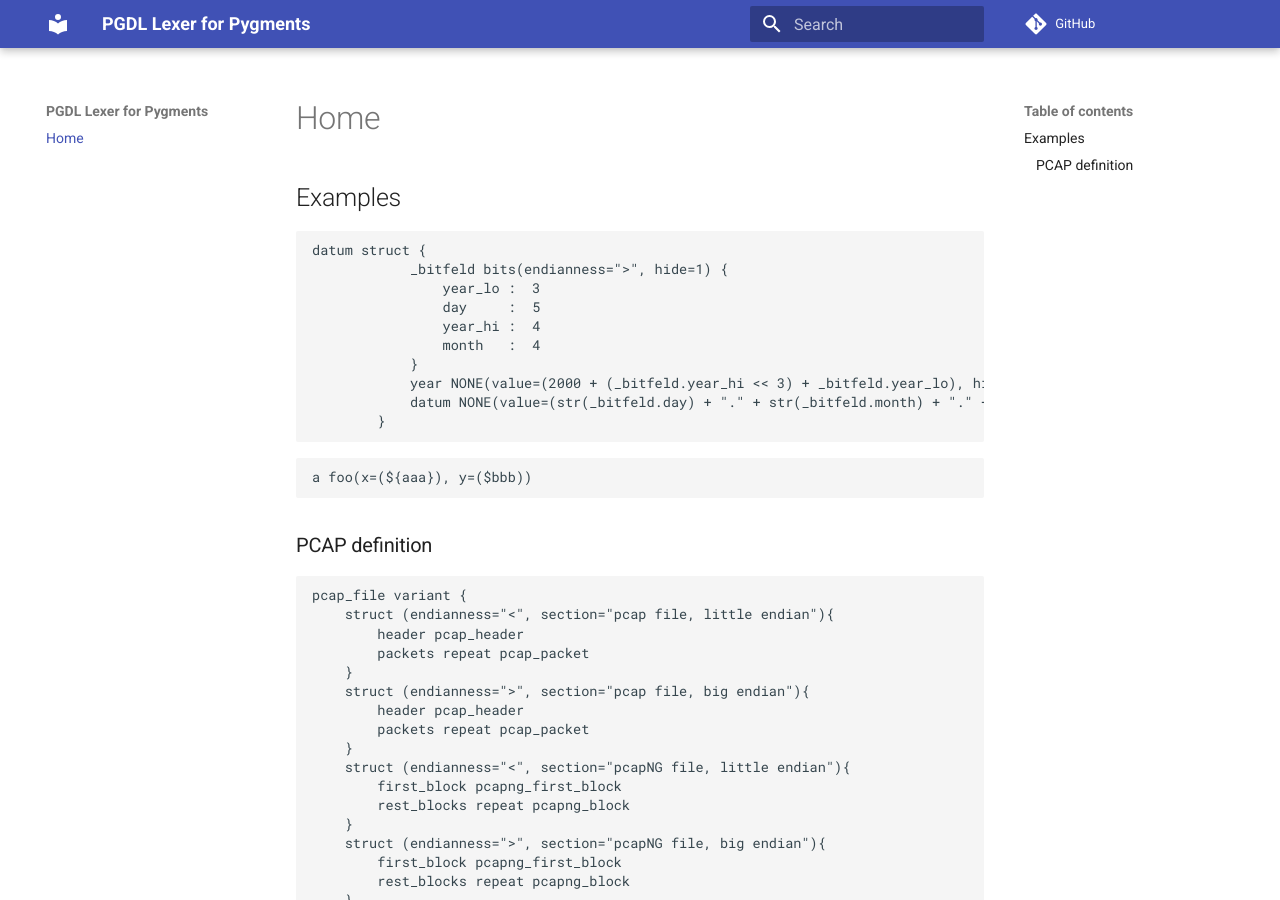
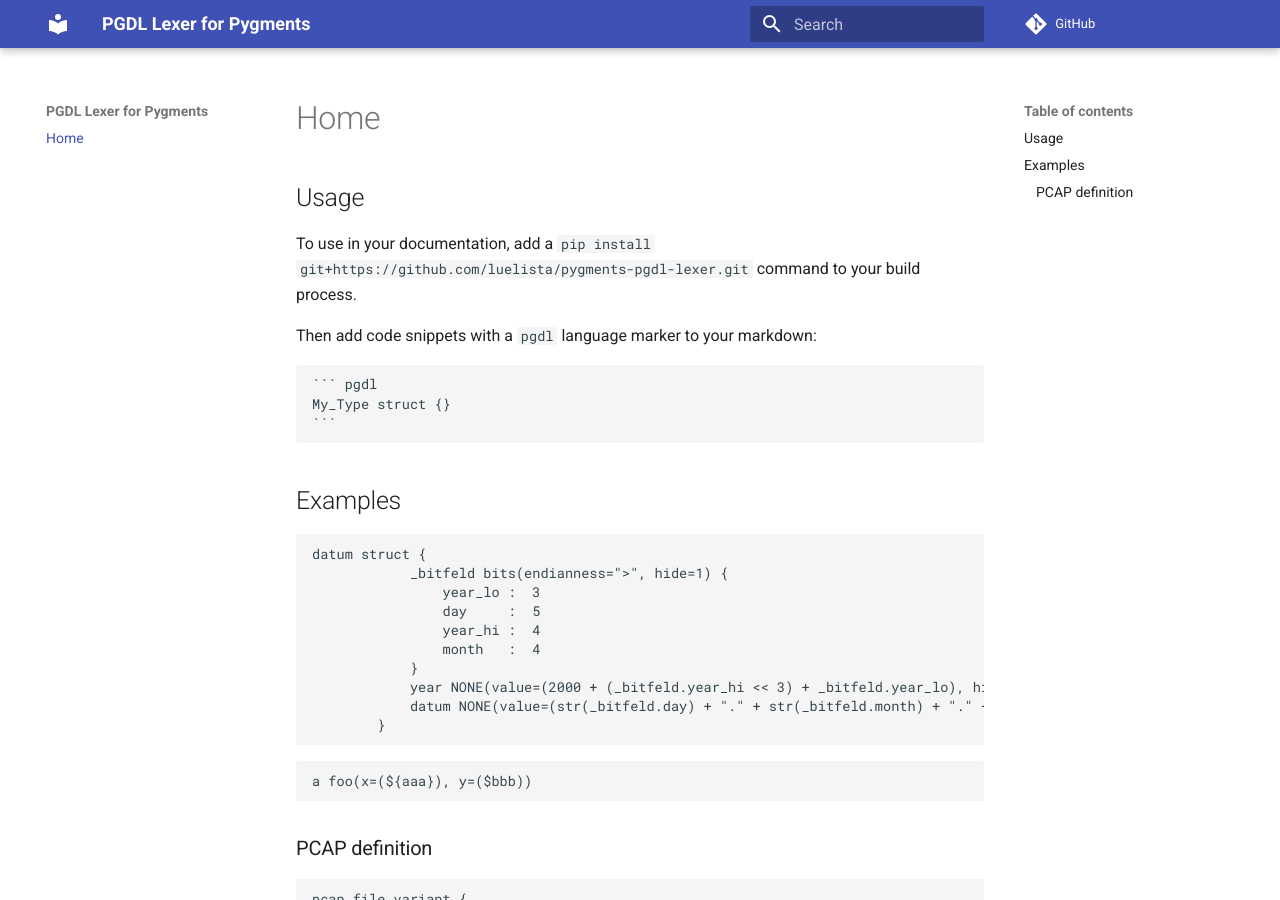
Before and after one commit to luelista/pygments-pgdl-lexer, an MkDocs documentation site: the page built from docs/index.md, in a window 1280 px wide and 900 px high. Built offline with MkDocs 1.6.1 and Material for MkDocs 9.7.7, drawn with Linux system fonts in a browser that asks for light colours; comment, search, counter and statistics services are not loaded.

Commit message:
add usage example

`````diff
--- a/docs/index.md
+++ b/docs/index.md
@@ -1,3 +1,16 @@
+## Usage
+
+To use in your documentation, add a `pip install git+https://github.com/luelista/pygments-pgdl-lexer.git` command to your build process.
+
+Then add code snippets with a `pgdl` language marker to your markdown:
+
+````
+``` pgdl
+My_Type struct {}
+```
+````
+
+
 ## Examples
 
 ```pgdl
`````
